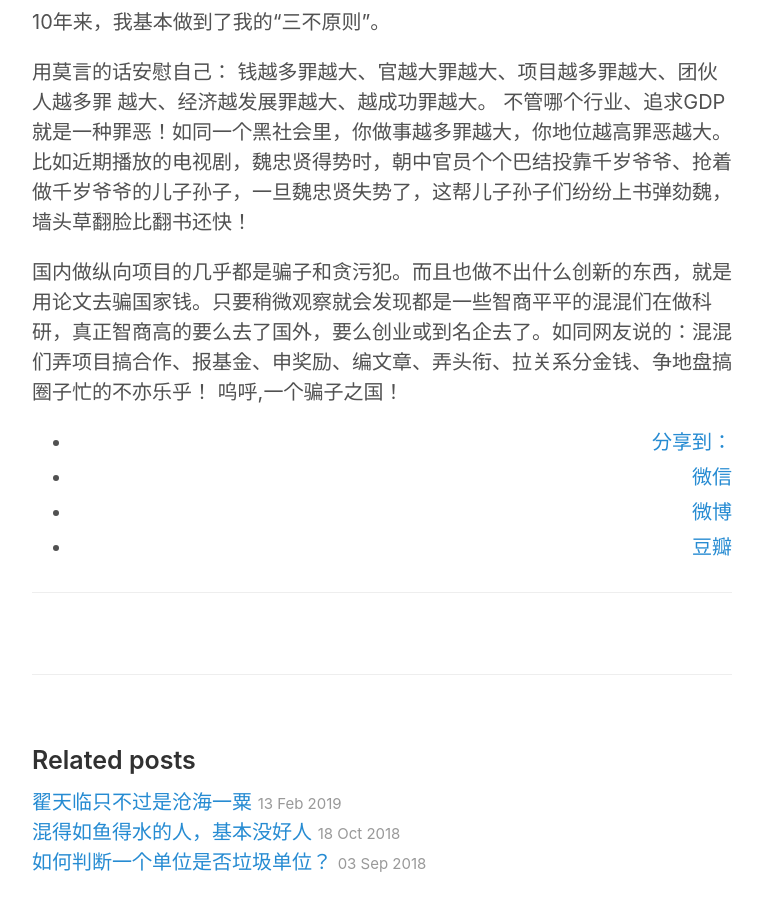
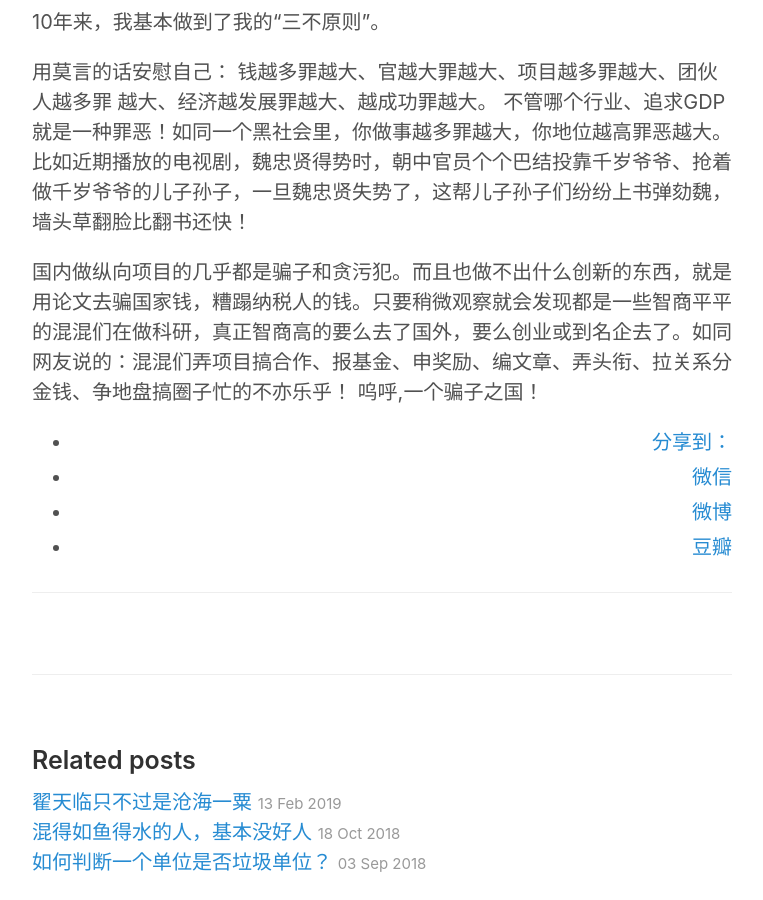
Before and after one commit to hwdong/hwdong-old.github.io, a Jekyll site: the page built from _posts/2019-02-19-不做恶.md, in a window 1280 px wide and 900 px high, scrolled down 664 px. Shown: the whole window, without its empty margins (258-1021 px from the left). Built offline with Jekyll 4.4.1, drawn with Linux system fonts in a browser that asks for light colours; comment, search, counter and statistics services are not loaded.

Commit message:
Update 2019-02-19-不做恶.md

```diff
--- a/_posts/2019-02-19-不做恶.md
+++ b/_posts/2019-02-19-不做恶.md
@@ -22,4 +22,4 @@ tags:
 
 用莫言的话安慰自己： 钱越多罪越大、官越大罪越大、项目越多罪越大、团伙人越多罪 越大、经济越发展罪越大、越成功罪越大。 不管哪个行业、追求GDP就是一种罪恶！如同一个黑社会里，你做事越多罪越大，你地位越高罪恶越大。比如近期播放的电视剧，魏忠贤得势时，朝中官员个个巴结投靠千岁爷爷、抢着做千岁爷爷的儿子孙子，一旦魏忠贤失势了，这帮儿子孙子们纷纷上书弹劾魏，墙头草翻脸比翻书还快！
 
-国内做纵向项目的几乎都是骗子和贪污犯。而且也做不出什么创新的东西，就是用论文去骗国家钱。只要稍微观察就会发现都是一些智商平平的混混们在做科研，真正智商高的要么去了国外，要么创业或到名企去了。如同网友说的：混混们弄项目搞合作、报基金、申奖励、编文章、弄头衔、拉关系分金钱、争地盘搞圈子忙的不亦乐乎！ 呜呼,一个骗子之国！
+国内做纵向项目的几乎都是骗子和贪污犯。而且也做不出什么创新的东西，就是用论文去骗国家钱，糟蹋纳税人的钱。只要稍微观察就会发现都是一些智商平平的混混们在做科研，真正智商高的要么去了国外，要么创业或到名企去了。如同网友说的：混混们弄项目搞合作、报基金、申奖励、编文章、弄头衔、拉关系分金钱、争地盘搞圈子忙的不亦乐乎！ 呜呼,一个骗子之国！
```
